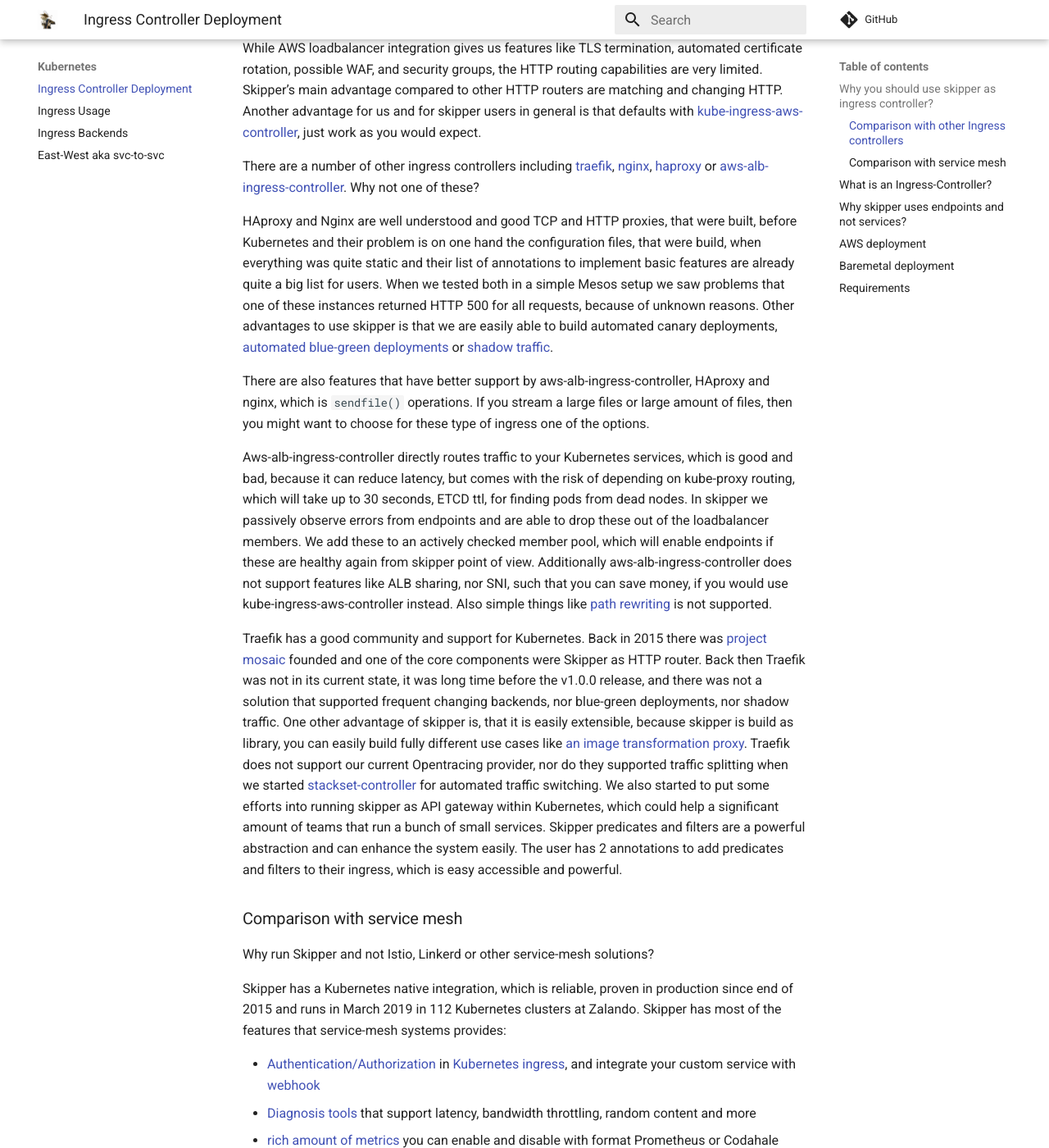
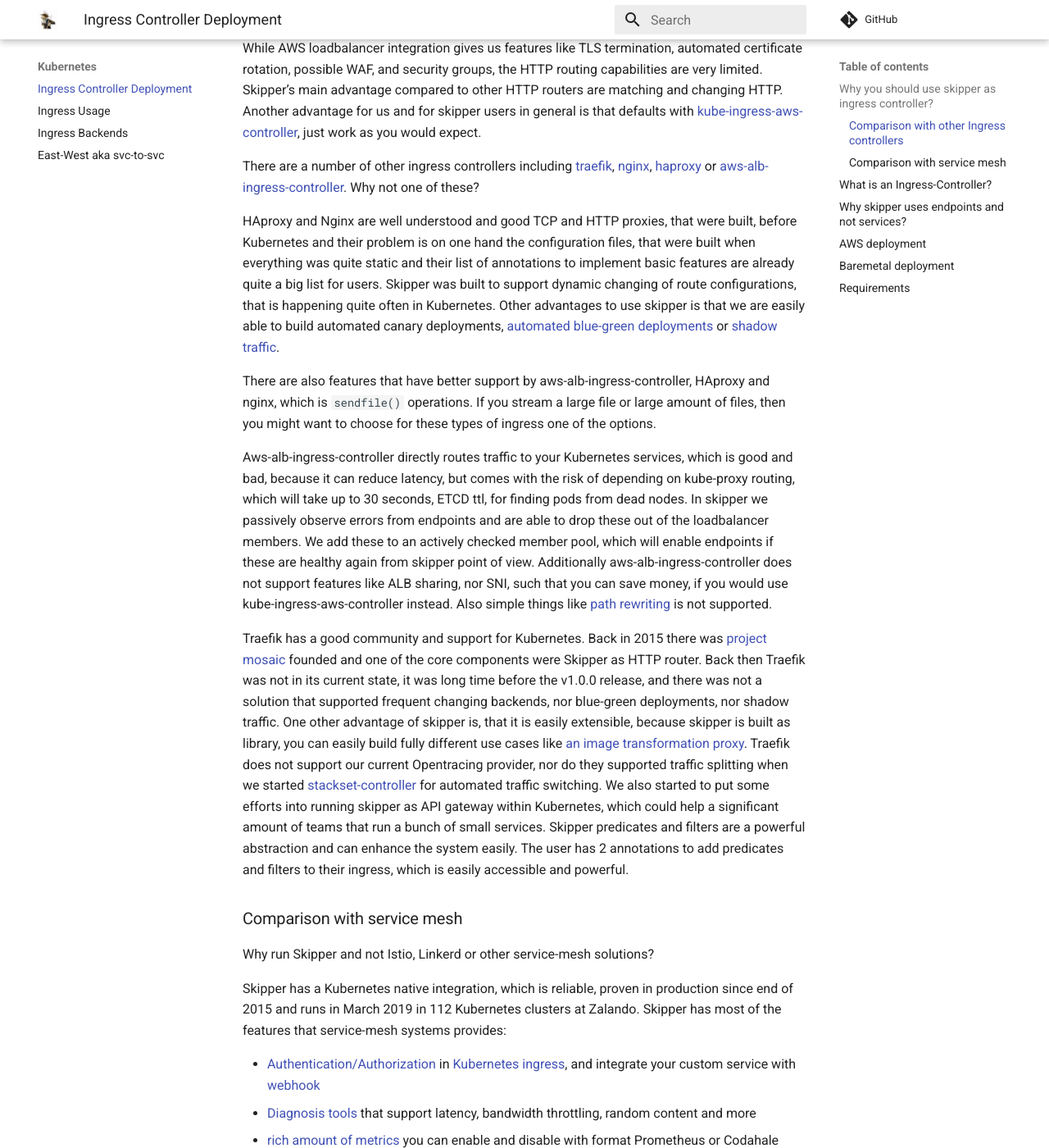
Before and after one commit to zalando/skipper, an MkDocs documentation site: the page built from docs/kubernetes/ingress-controller.md, in a window 1280 px wide and 1400 px high, scrolled down 649 px. Shown: the whole window at 82% size. Built offline with MkDocs 1.6.1 and Material for MkDocs 9.7.7, drawn with Linux system fonts in a browser that asks for light colours; comment, search, counter and statistics services are not loaded.

Commit message:
address comments
Signed-off-by: Sandor Szücs <sandor.szuecs@zalando.de>

```diff
--- a/docs/kubernetes/ingress-controller.md
+++ b/docs/kubernetes/ingress-controller.md
@@ -42,19 +42,19 @@
 
 HAproxy and Nginx are well understood and good TCP and HTTP proxies,
 that were built, before Kubernetes and their problem is on one hand
-the configuration files, that were build, when everything was quite
+the configuration files, that were built when everything was quite
 static and their list of annotations to implement basic features are
-already quite a big list for users. When we tested both in a simple
-Mesos setup we saw problems that one of these instances returned HTTP
-500 for all requests, because of unknown reasons.  Other advantages to
-use skipper is that we are easily able to build automated canary deployments, [automated
-blue-green deployments](https://github.com/zalando-incubator/stackset-controller)
+already quite a big list for users. Skipper was built to support
+dynamic changing of route configurations, that is happening quite
+often in Kubernetes. Other advantages to use skipper is that we are
+easily able to build automated canary deployments,
+[automated blue-green deployments](https://github.com/zalando-incubator/stackset-controller)
 or [shadow traffic](https://opensource.zalando.com/skipper/kubernetes/ingress-usage/#shadow-traffic).
 
 There are also features that have better support by
 aws-alb-ingress-controller, HAproxy and nginx, which is `sendfile()`
-operations. If you stream a large files or large amount of files, then
-you might want to choose for these type of ingress one of the options.
+operations. If you stream a large file or large amount of files, then
+you might want to choose for these types of ingress one of the options.
 
 Aws-alb-ingress-controller directly routes traffic to your Kubernetes
 services, which is good and bad, because it can reduce latency, but
@@ -77,7 +77,7 @@
 release, and there was not a solution that supported frequent changing
 backends, nor blue-green deployments, nor shadow traffic. One other
 advantage of skipper is, that it is easily extensible, because skipper
-is build as library, you can easily build fully different use cases
+is built as library, you can easily build fully different use cases
 like [an image transformation proxy](https://github.com/zalando-stups/skrop).
 Traefik does not support our current Opentracing provider, nor do they
 supported traffic splitting when we started
@@ -87,7 +87,7 @@
 help a significant amount of teams that run a bunch of small
 services. Skipper predicates and filters are a powerful abstraction
 and can enhance the system easily. The user has 2 annotations to add
-predicates and filters to their ingress, which is easy accessible and
+predicates and filters to their ingress, which is easily accessible and
 powerful.
 
 ### Comparison with service mesh
```
